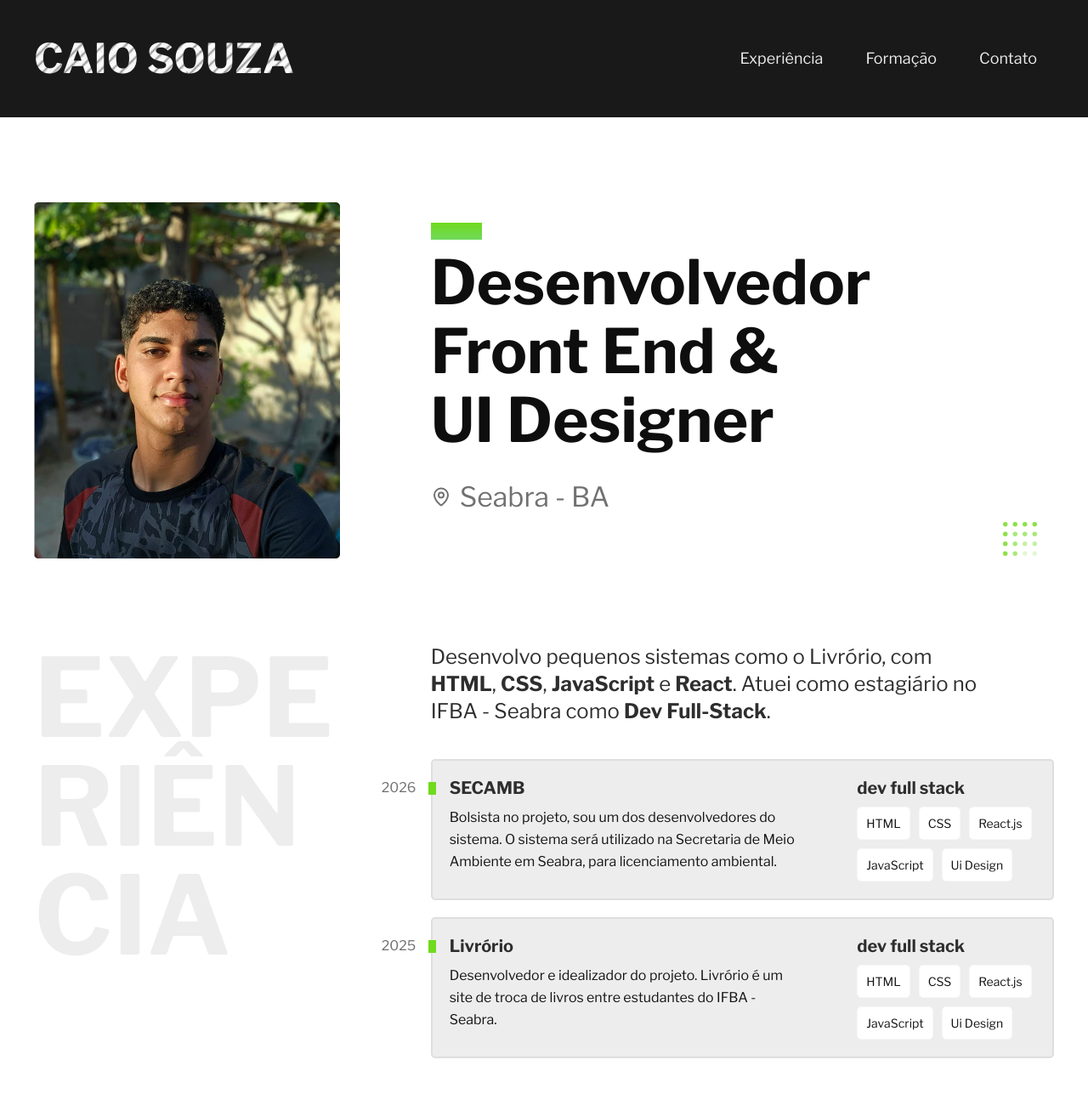
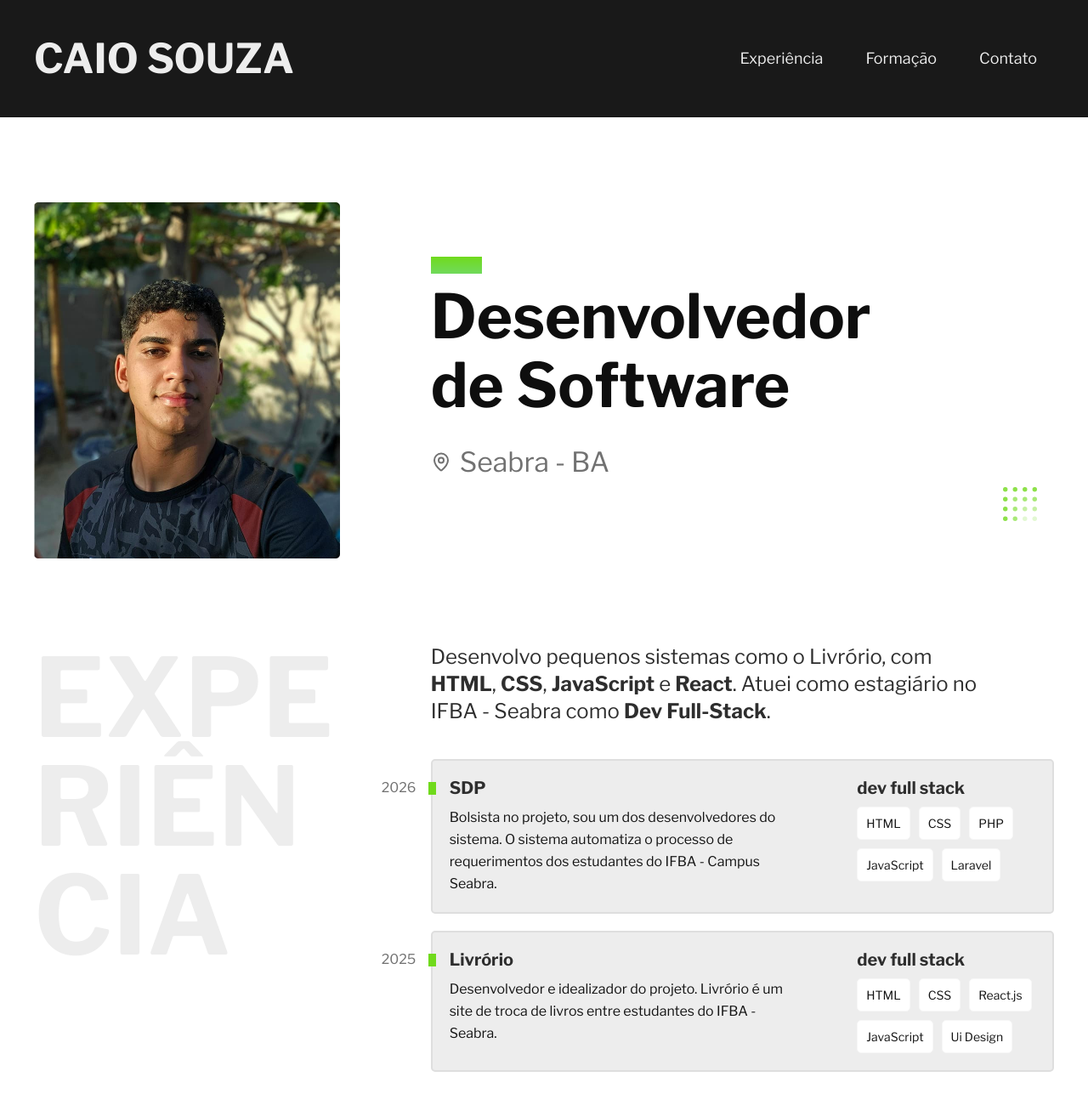
Before and after one commit to caiosouza-cs/caiosouza-cs.github.io, a plain HTML site: page index.html in a window 1280 px wide. Shown: the top 1300 px of the page at 85% size. Drawn offline with nearby package versions, Linux system fonts and the light colour scheme.

Commit message:
Atualiza título e descrição do portfólio; modifica informações sobre experiência e habilidades

```diff
--- a/css/header.css
+++ b/css/header.css
@@ -48,10 +48,7 @@
 .logo {
 
   font-size: 48px;
-  background-image: url('../img/ilusao.jpg');
-  background-size: cover;
-  background-clip: text;
-  color: transparent;
+  color: #ededed;
   animation: animate 20s linear infinite;
   text-transform: uppercase;
   font-weight: bold;
--- a/index.html
+++ b/index.html
@@ -5,7 +5,7 @@
   <meta charset="UTF-8">
   <meta name="viewport" content="width=device-width, initial-scale=1.0">
   <meta name="description" content="Desenvolvedor Front End e UI Designer. Localizado em Seabra-BA">
-  <title>Caio Souza - Desenvolvedor e Design</title>
+  <title>Caio Souza - Desenvolvedor de Software</title>
   <link rel="stylesheet" href="./css/style.css">
   <link rel="shortcut icon" href="./fivicon.svg" type="image/x-icon">
 
@@ -34,7 +34,7 @@
   <main class="introducao">
     <img src="./img/fotoPerfil.jpg" alt="foto Caio Souza" class="foto">
     <div>
-      <h1>Desenvolvedor <br> Front End & <br>UI Designer </h1>
+      <h1>Desenvolvedor <br>de Software</h1>
       <div class="localizacao">
         <img class="localizacao-icon" src="./img/Localização.svg" alt="icone-localizacao">
         <p>Seabra - BA</p>
@@ -54,17 +54,17 @@
       <div class="empresa">
         <span class="empresa-ano">2026</span>
         <div>
-          <h3 class="empresa-titulo">SECAMB</h3>
-          <p class="empresa-texto">Bolsista no projeto, sou um dos desenvolvedores do sistema. O sistema será utilizado na Secretaria de Meio Ambiente em Seabra, para licenciamento ambiental.</p>
+          <h3 class="empresa-titulo">SDP</h3>
+          <p class="empresa-texto">Bolsista no projeto, sou um dos desenvolvedores do sistema. O sistema automatiza o processo de requerimentos dos estudantes do IFBA - Campus Seabra.</p>
         </div>
         <div>
           <span class="empresa-titulo">dev full stack</span>
           <ul class="empresa-habilidades">
             <li>HTML</li>
             <li>CSS</li>
-            <li>React.js</li>
+            <li>PHP</li>
             <li>JavaScript</li>
-            <li>Ui Design</li>
+            <li>Laravel</li>
           </ul>
         </div>
       </div>
```
